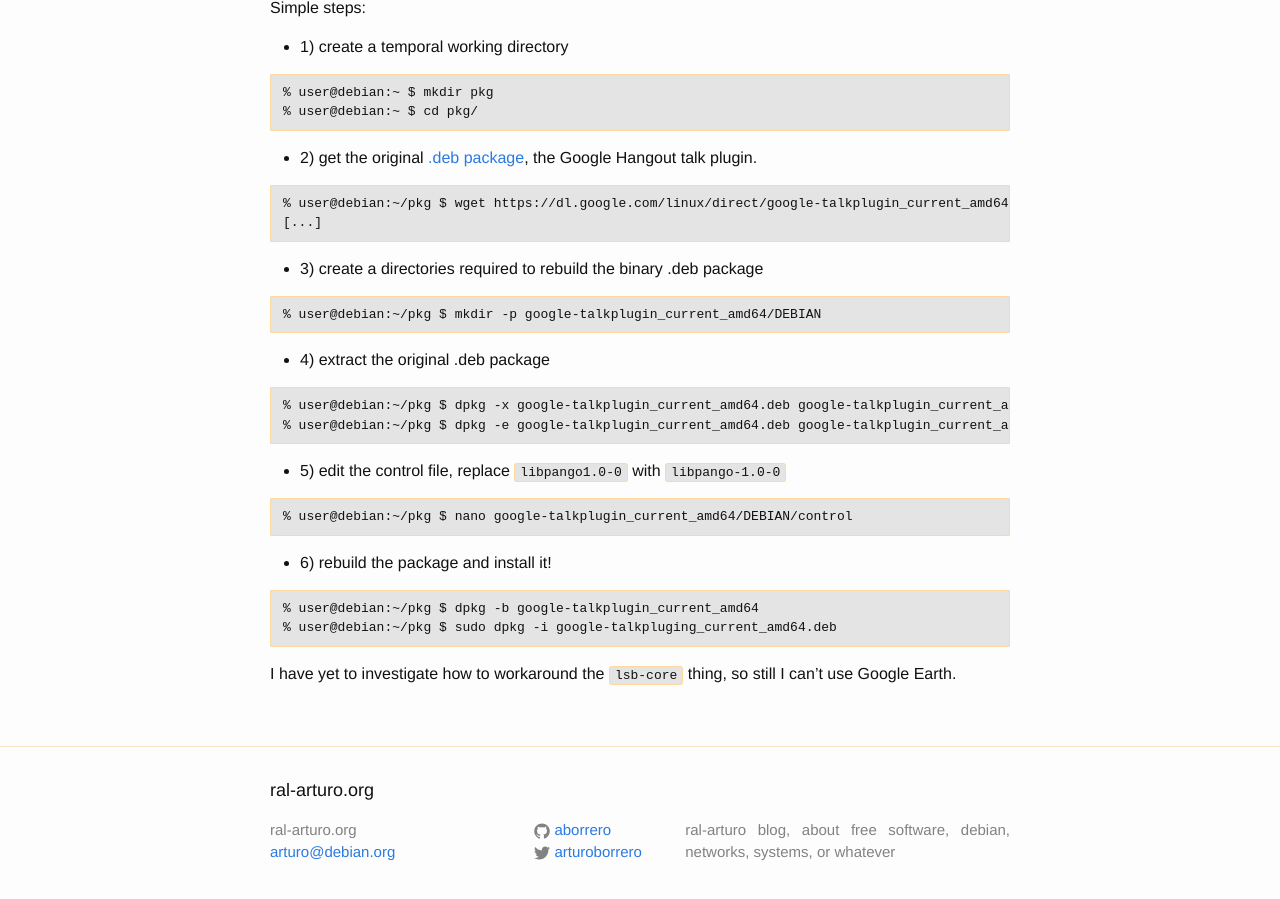
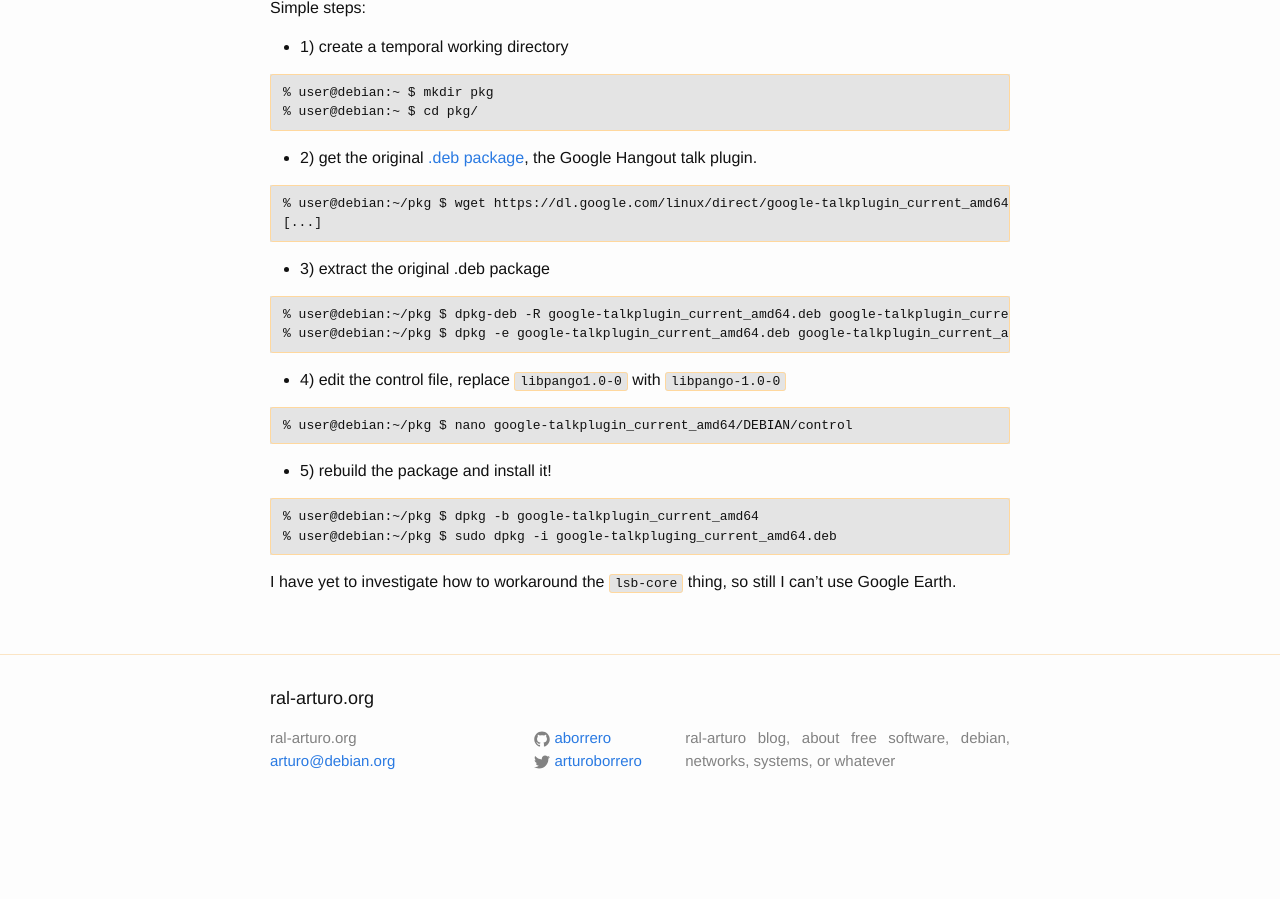
Before and after one commit to aborrero/ral-arturo.org, a Jekyll site: the page built from _posts/2017-09-12-google-hangout-buster-testing.md, in a window 1280 px wide and 900 px high, scrolled down 949 px. Built offline with Jekyll 4.4.1, drawn with Linux system fonts in a browser that asks for light colours; after the commit the page ends 1781 px from its top, so only the background shows below that.

Commit message:
_posts/2017-09-12-google-hangout-buster-testing.md: use dpkg-deb
Rather than 2 calls to dpkg.

Suggested-by: Guillem Jover <guillem@debian.org>
Signed-off-by: Arturo Borrero Gonzalez <arturo@debian.org>

````diff
--- a/_posts/2017-09-12-google-hangout-buster-testing.md
+++ b/_posts/2017-09-12-google-hangout-buster-testing.md
@@ -46,26 +46,20 @@ Simple steps:
 [...]
 ```
 
-* 3) create a directories required to rebuild the binary .deb package
+* 3) extract the original .deb package
 
 ```
-% user@debian:~/pkg $ mkdir -p google-talkplugin_current_amd64/DEBIAN
-```
-
-* 4) extract the original .deb package
-
-```
-% user@debian:~/pkg $ dpkg -x google-talkplugin_current_amd64.deb google-talkplugin_current_amd64/
+% user@debian:~/pkg $ dpkg-deb -R google-talkplugin_current_amd64.deb google-talkplugin_current_amd64/
 % user@debian:~/pkg $ dpkg -e google-talkplugin_current_amd64.deb google-talkplugin_current_amd64/DEBIAN/
 ```
 
-* 5) edit the control file, replace `libpango1.0-0` with `libpango-1.0-0`
+* 4) edit the control file, replace `libpango1.0-0` with `libpango-1.0-0`
 
 ```
 % user@debian:~/pkg $ nano google-talkplugin_current_amd64/DEBIAN/control
 ```
 
-* 6) rebuild the package and install it!
+* 5) rebuild the package and install it!
 
 ```
 % user@debian:~/pkg $ dpkg -b google-talkplugin_current_amd64
````
